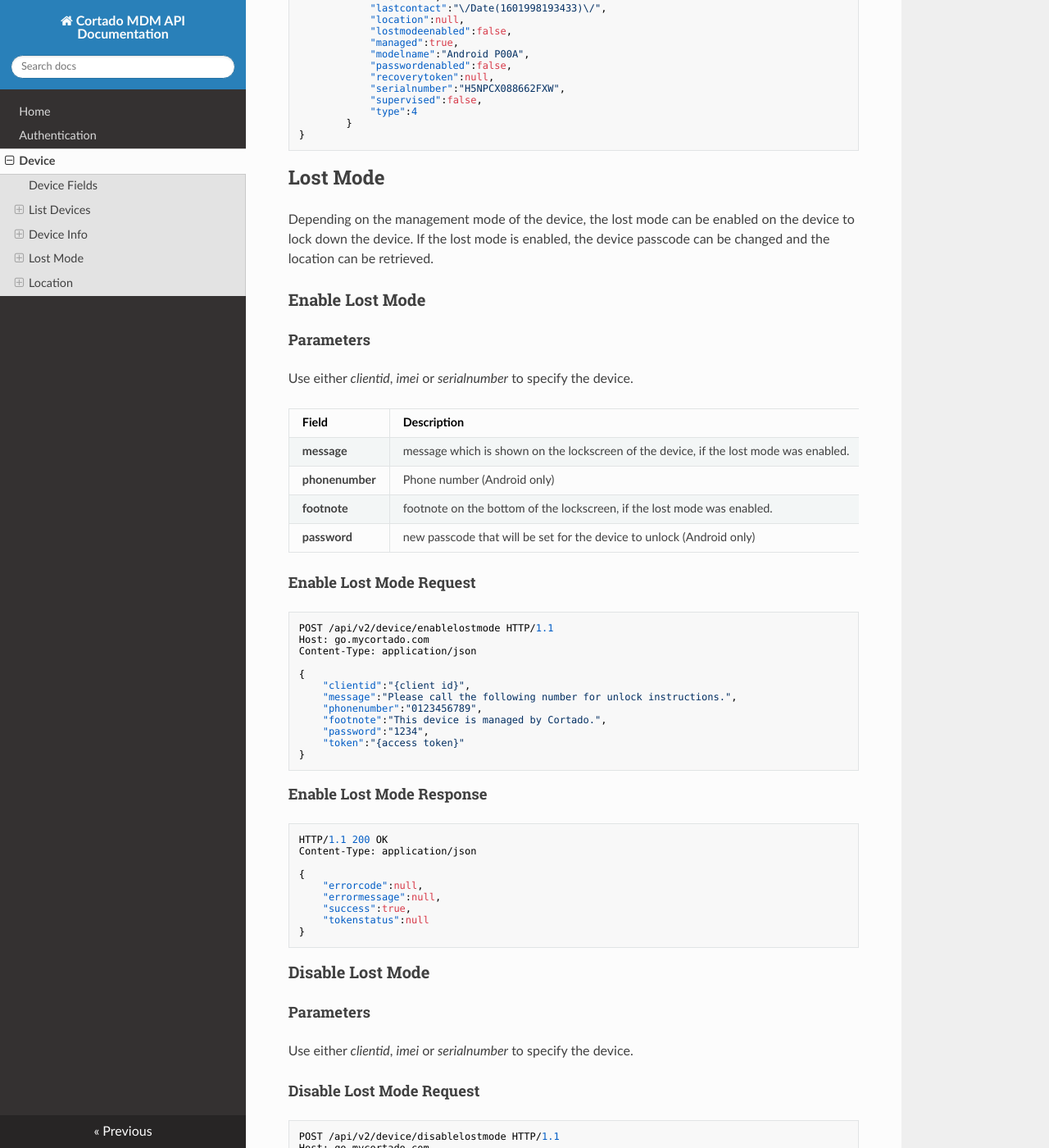
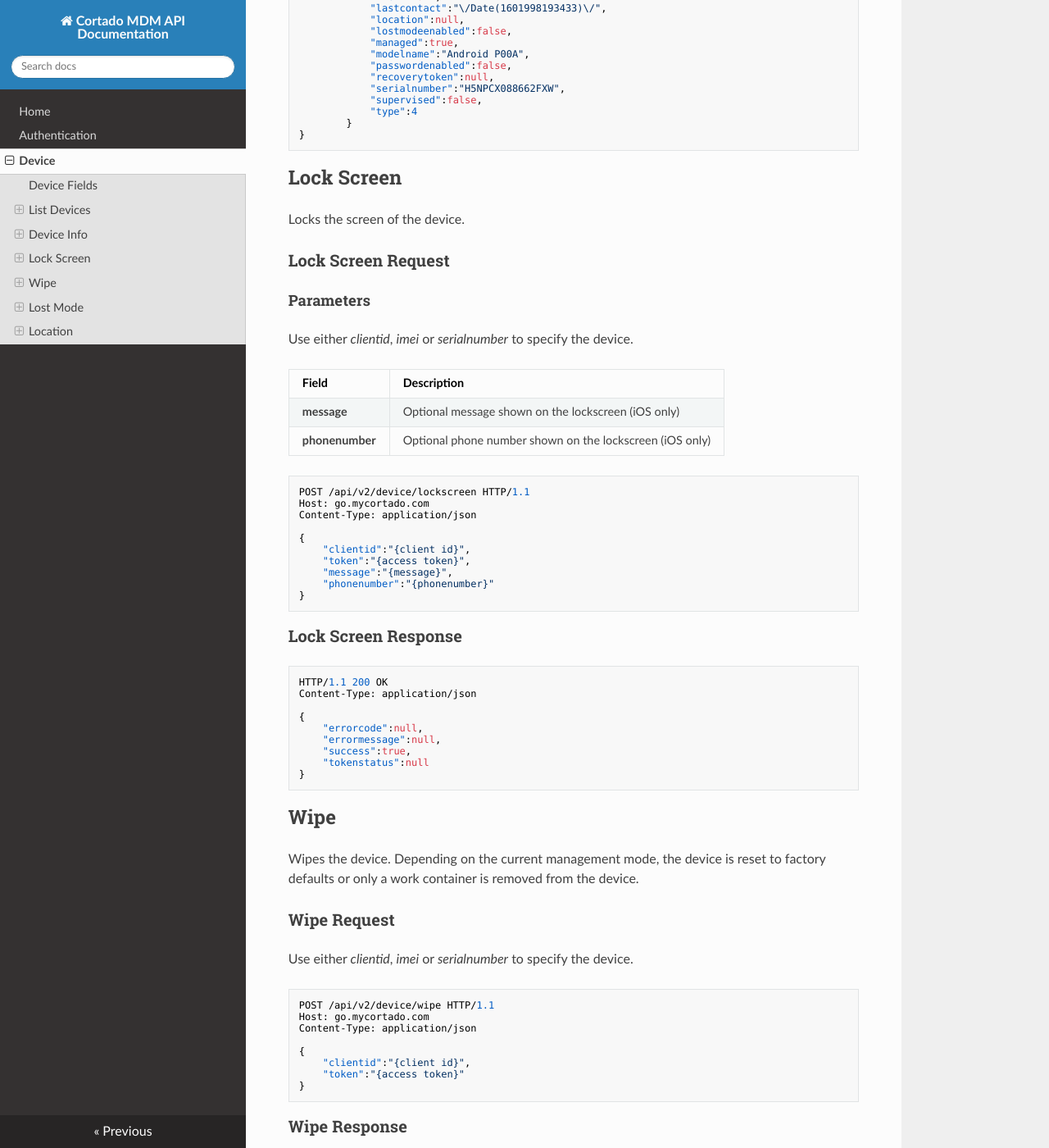
Before and after one commit to cortado-mobile-solutions/apidoc-mdm, an MkDocs documentation site: the page built from docs/device.md, in a window 1280 px wide and 1400 px high, scrolled down 2405 px. Shown: the whole window at 82% size. Built offline with MkDocs 1.6.1, drawn with Linux system fonts in a browser that asks for light colours; nearby versions of some CDN libraries; some of the changed text lies outside the part shown.

Commit message:
added lock screen and wipe to device

````diff
--- a/docs/device.md
+++ b/docs/device.md
@@ -124,6 +124,80 @@ Content-Type: application/json
 ```
 
 
+## Lock Screen
+Locks the screen of the device.
+
+### Lock Screen Request
+
+#### Parameters
+Use either *clientid*, *imei* or *serialnumber* to specify the device.
+
+| Field | Description |
+| ------------ | ------------ |
+| **message** | Optional message shown on the lockscreen (iOS only) |
+| **phonenumber** | Optional phone number shown on the lockscreen (iOS only)|
+
+
+```json
+POST /api/v2/device/lockscreen HTTP/1.1
+Host: go.mycortado.com
+Content-Type: application/json
+
+{
+    "clientid":"{client id}",
+    "token":"{access token}",
+    "message":"{message}",
+    "phonenumber":"{phonenumber}"
+}
+```
+
+### Lock Screen Response
+
+```json
+HTTP/1.1 200 OK
+Content-Type: application/json
+
+{
+    "errorcode":null,
+    "errormessage":null,
+    "success":true,
+    "tokenstatus":null
+}
+```
+
+## Wipe
+Wipes the device. Depending on the current management mode, the device is reset to factory defaults or only a work container is removed from the device.
+
+### Wipe Request
+Use either *clientid*, *imei* or *serialnumber* to specify the device.
+
+```json
+POST /api/v2/device/wipe HTTP/1.1
+Host: go.mycortado.com
+Content-Type: application/json
+
+{
+    "clientid":"{client id}",
+    "token":"{access token}"
+}
+```
+
+### Wipe Response
+
+```json
+HTTP/1.1 200 OK
+Content-Type: application/json
+
+{
+    "errorcode":null,
+    "errormessage":null,
+    "success":true,
+    "tokenstatus":null
+}
+```
+
+
+
 ## Lost Mode
 Depending on the management mode of the device, the lost mode can be enabled on the device to lock down the device. If the lost mode is enabled, the device passcode can be changed and the location can be retrieved.
 
````
